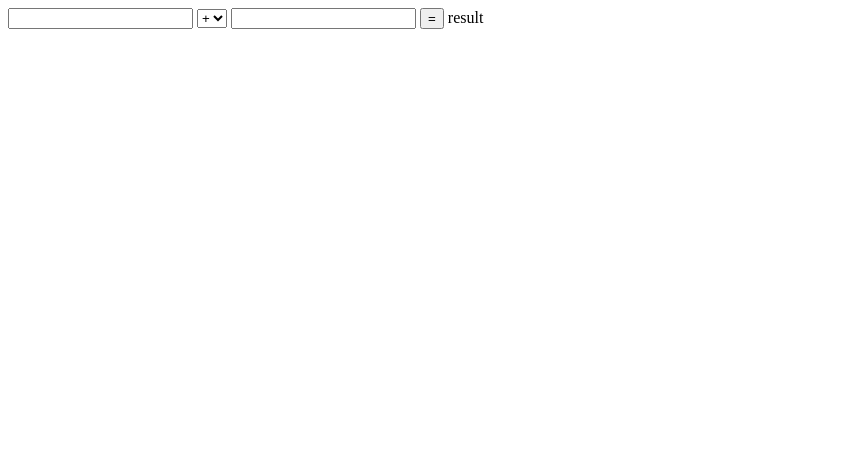
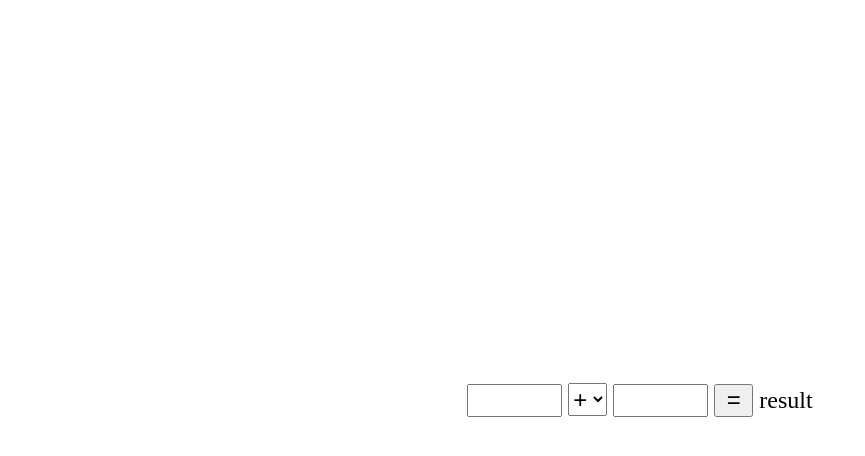
Before and after one commit to AndyAlis/strada_calc, a plain HTML site: page index.html in a window 1280 px wide. Shown: the whole page, without its empty margins (0-865 px from the left). Drawn offline with Linux system fonts and the light colour scheme; the site is published under a folder, as on GitHub Pages, so addresses that start at the root find nothing.

Commit message:
check styles import

```diff
--- a/index.html
+++ b/index.html
@@ -4,7 +4,7 @@
     <meta charset="UTF-8">
     <meta http-equiv="X-UA-Compatible" content="IE=edge">
     <meta name="viewport" content="width=device-width, initial-scale=1.0">
-    <link rel="stylesheet" href="/style.css">
+    <link rel="stylesheet" href="./style.css">
     <title>Document</title>
 </head>
 <body>
--- a/main.js
+++ b/main.js
@@ -1,6 +1,6 @@
 let btn = document.getElementById("btn");
 let result = document.getElementById("result");
 btn.addEventListener("click", () => {
-    console.log("нажал!");
+    // console.log("нажал!");
     result.innerText = "зачем нажал?";
 });
```
